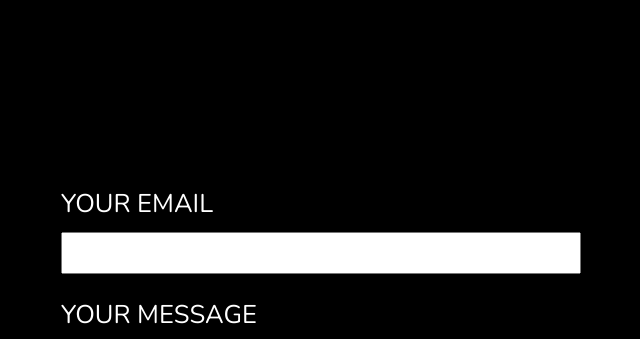
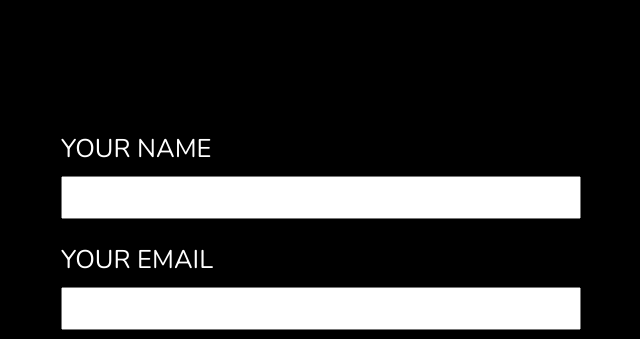
Before and after one commit to jeriale/thinkful-portfolio, a plain HTML site: page index.html in a window 1280 px wide. Shown: the part 2940-3279 px from the top of the page, without its empty margins (259-899 px from the left). Drawn offline with nearby package versions, Linux system fonts and the light colour scheme.

Commit message:
added name field to form

```diff
--- a/index.html
+++ b/index.html
@@ -64,6 +64,8 @@
                         <span>Contac<span class="cursor">t</span></span>
                     </div>
                     <form action="https://formspree.io/f/xwkwjvwe" method="POST">
+                        <label for="name">YOUR NAME</label>
+                        <input type="text" name="name">
                         <label for="_replyto">YOUR EMAIL</label>
                         <input type="text" name="_replyto">
                         <label for="message">YOUR MESSAGE</label>
```
